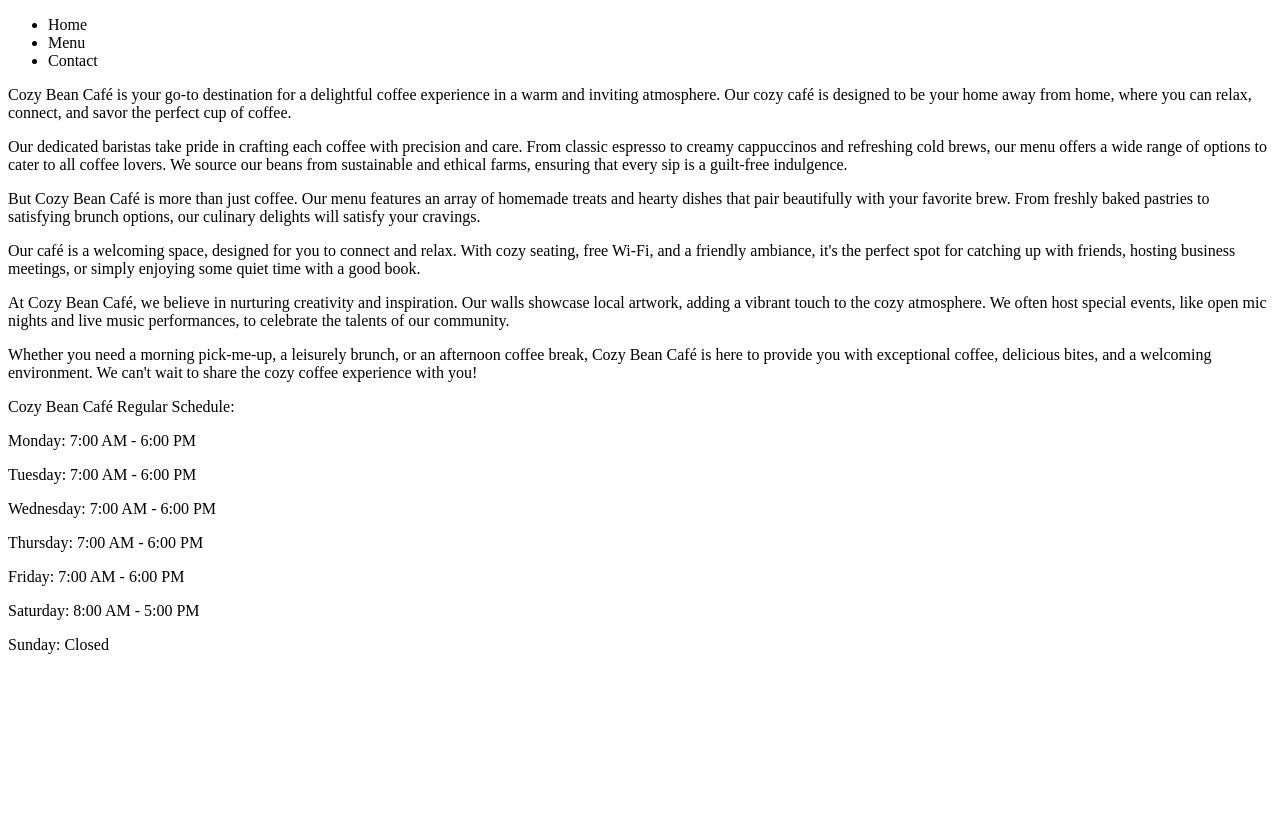
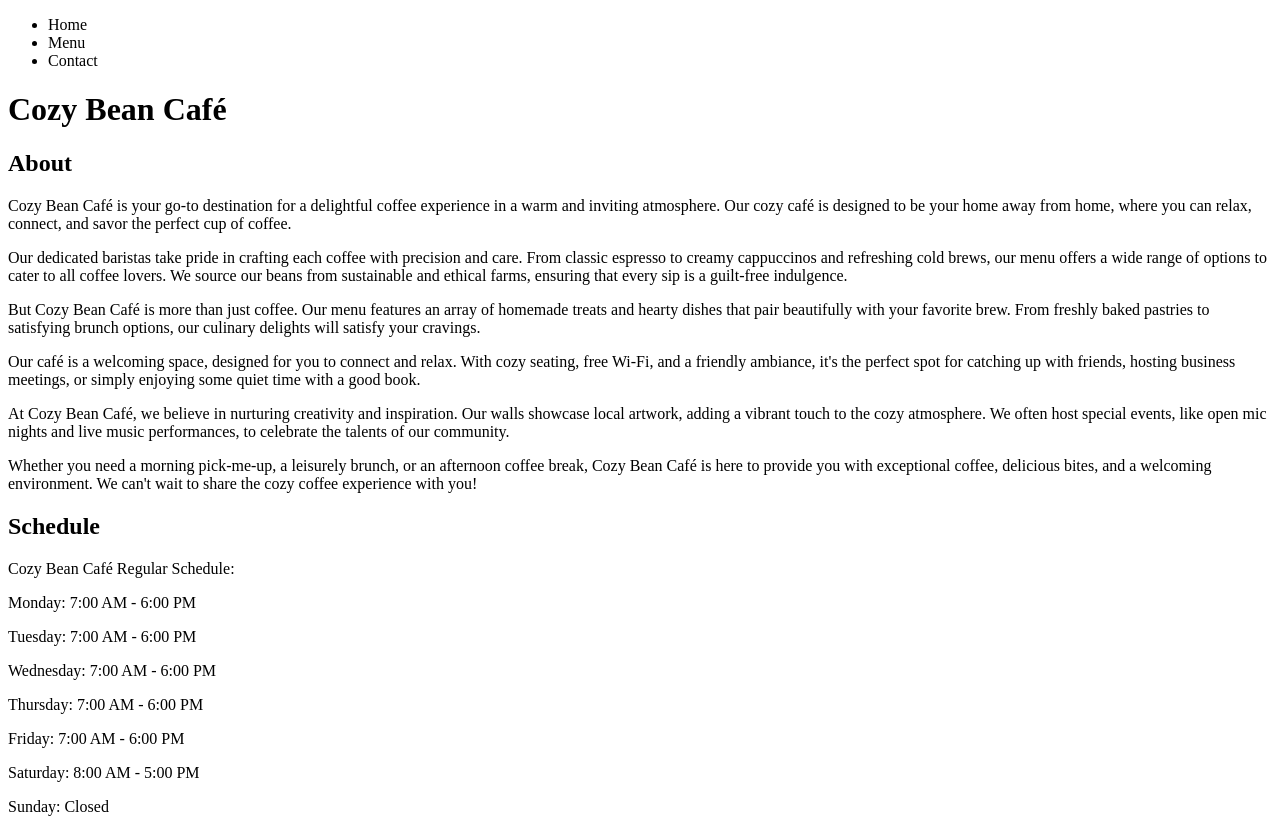
Before and after one commit to puddily/restaurant-page, a website built with webpack: page dist/index.html in a window 1280 px wide. Before the commit the page ends 800 px from the top, so only its background shows below. Built offline with nearby package versions, Linux system fonts and the light colour scheme.

Commit message:
Add headers

```diff
--- a/dist/index.html
+++ b/dist/index.html
@@ -18,7 +18,9 @@
             </nav>
         </header>
         <main>
+            <h1>Cozy Bean Café</h1>
             <div id="about">
+                <h2>About</h2>
                 <p>Cozy Bean Café is your go-to destination for a delightful coffee experience in a warm and inviting atmosphere. Our cozy café is designed to be your home away from home, where you can relax, connect, and savor the perfect cup of coffee.</p>
                 <p>Our dedicated baristas take pride in crafting each coffee with precision and care. From classic espresso to creamy cappuccinos and refreshing cold brews, our menu offers a wide range of options to cater to all coffee lovers. We source our beans from sustainable and ethical farms, ensuring that every sip is a guilt-free indulgence.
                 <p>But Cozy Bean Café is more than just coffee. Our menu features an array of homemade treats and hearty dishes that pair beautifully with your favorite brew. From freshly baked pastries to satisfying brunch options, our culinary delights will satisfy your cravings.</p>
@@ -27,6 +29,7 @@
                 <p>Whether you need a morning pick-me-up, a leisurely brunch, or an afternoon coffee break, Cozy Bean Café is here to provide you with exceptional coffee, delicious bites, and a welcoming environment. We can't wait to share the cozy coffee experience with you!</p>
             </div>
             <div id="hours">
+                <h2>Schedule</h2>
                 <p>Cozy Bean Café Regular Schedule:</p>
                 <p>Monday: 7:00 AM - 6:00 PM</p>
                 <p>Tuesday: 7:00 AM - 6:00 PM</p>
```
